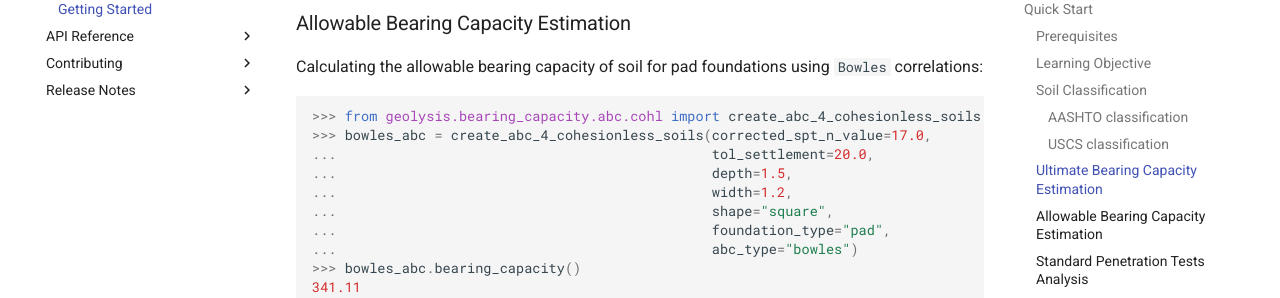
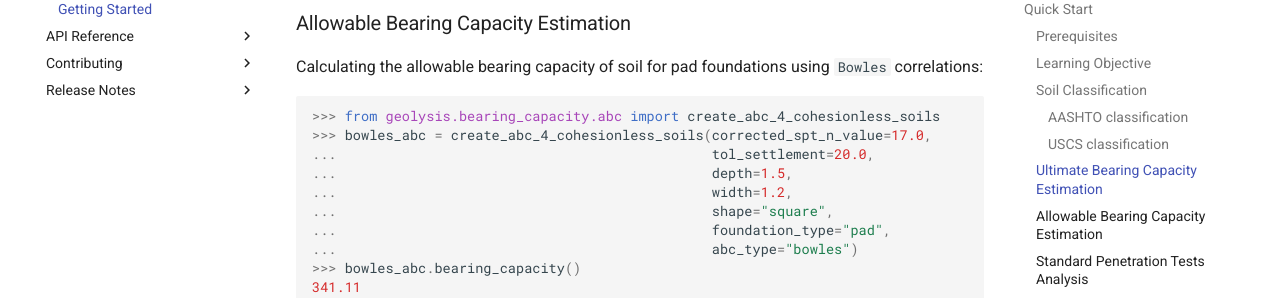
Before and after one commit to patrickboateng/geolysis, an MkDocs documentation site: the page built from docs/usage.md, in a window 1280 px wide and 900 px high, scrolled down 2369 px. Shown: the part 153-451 px from the top of the window. Built offline with MkDocs 1.6.1 and Material for MkDocs 9.7.7, drawn with Linux system fonts in a browser that asks for light colours; comment, search, counter and statistics services are not loaded; some of the changed lines change nothing that is shown; some of the changed text lies outside the part shown.

Commit message:
modified import for create_abc_4_cohesionless_soils

````diff
--- a/docs/usage.md
+++ b/docs/usage.md
@@ -19,8 +19,8 @@ worked, run the following in a Python shell:
 
 ```python
 
->>> import geolysis as gl
->>> print(gl.__version__) # doctest: +SKIP
+import geolysis as gl
+print(gl.__version__)
 
 ```
 
@@ -142,7 +142,7 @@ Calculating the allowable bearing capacity of soil for pad foundations using
 
 ```python
 
->>> from geolysis.bearing_capacity.abc.cohl import create_abc_4_cohesionless_soils
+>>> from geolysis.bearing_capacity.abc import create_abc_4_cohesionless_soils
 >>> bowles_abc = create_abc_4_cohesionless_soils(corrected_spt_n_value=17.0,
 ...                                              tol_settlement=20.0,
 ...                                              depth=1.5,
````
